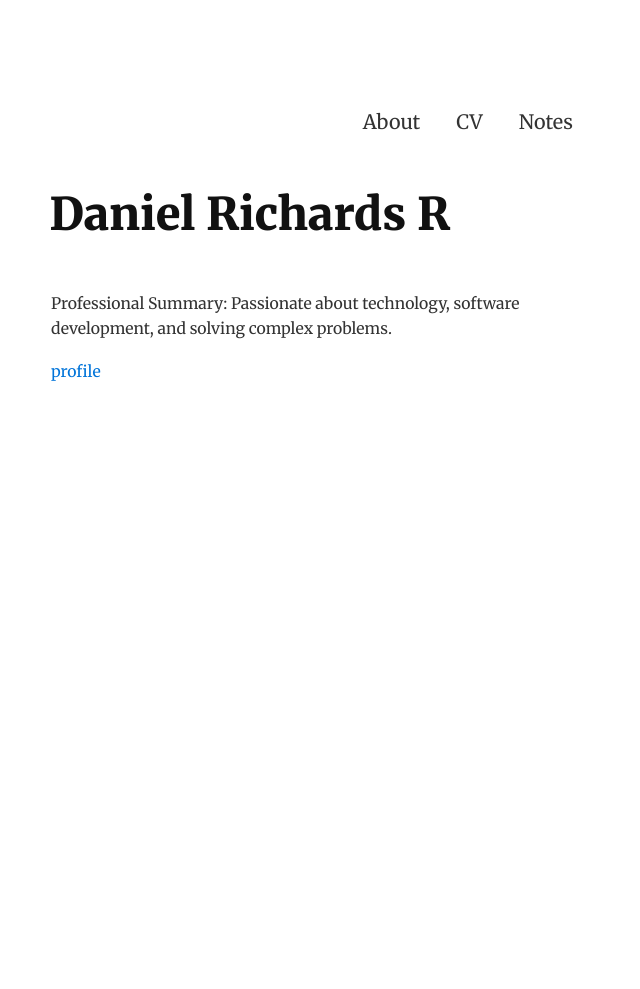
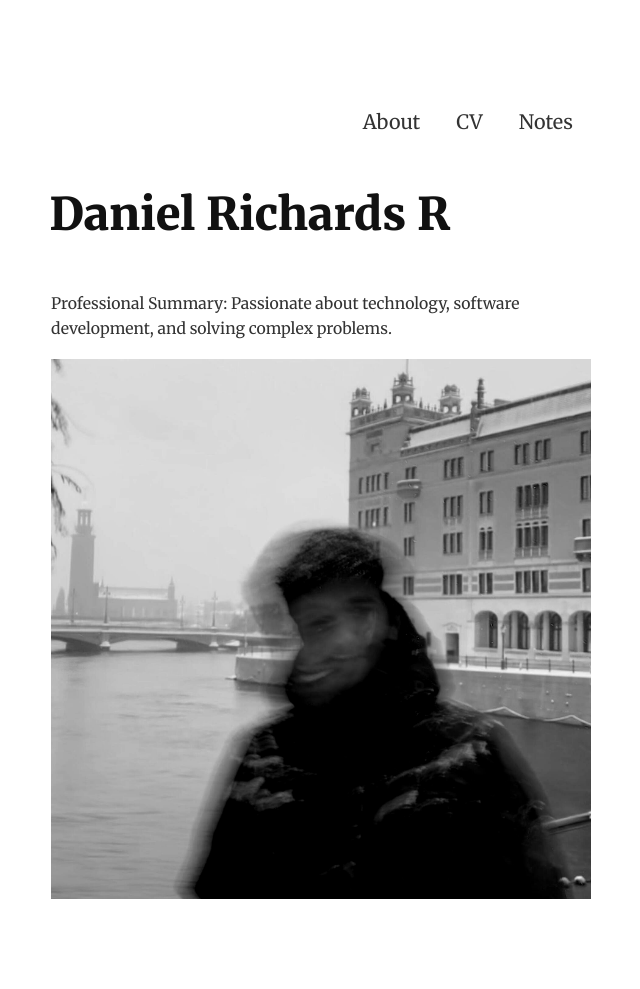
Before and after one commit to dannyrichy/dannyrichy.github.io, a Jekyll site: the page built from docs/cv.md, in a window 1280 px wide. Shown: the whole page, without its empty margins (319-959 px from the left). Built offline with Jekyll 4.4.1, drawn with Linux system fonts in a browser that asks for light colours; before the commit the page ends 900 px from its top, so only the background shows below that.

Commit message:
Made changes to cv

```diff
--- a/docs/cv.md
+++ b/docs/cv.md
@@ -2,4 +2,4 @@
 layout: resume
 ---
 
-[profile](assets/profile.jpg)
+![profile](assets/profile.jpg)
```
